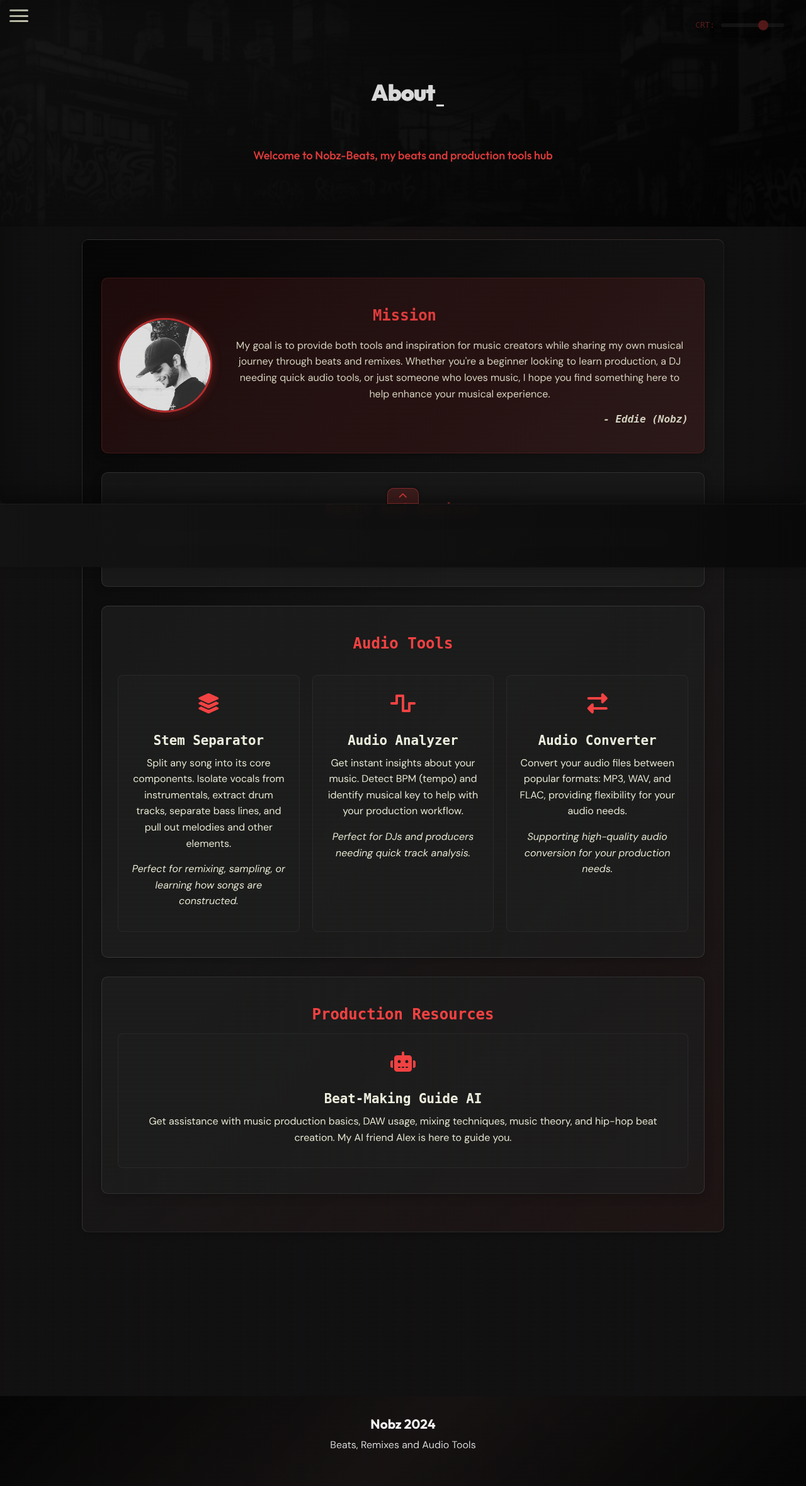
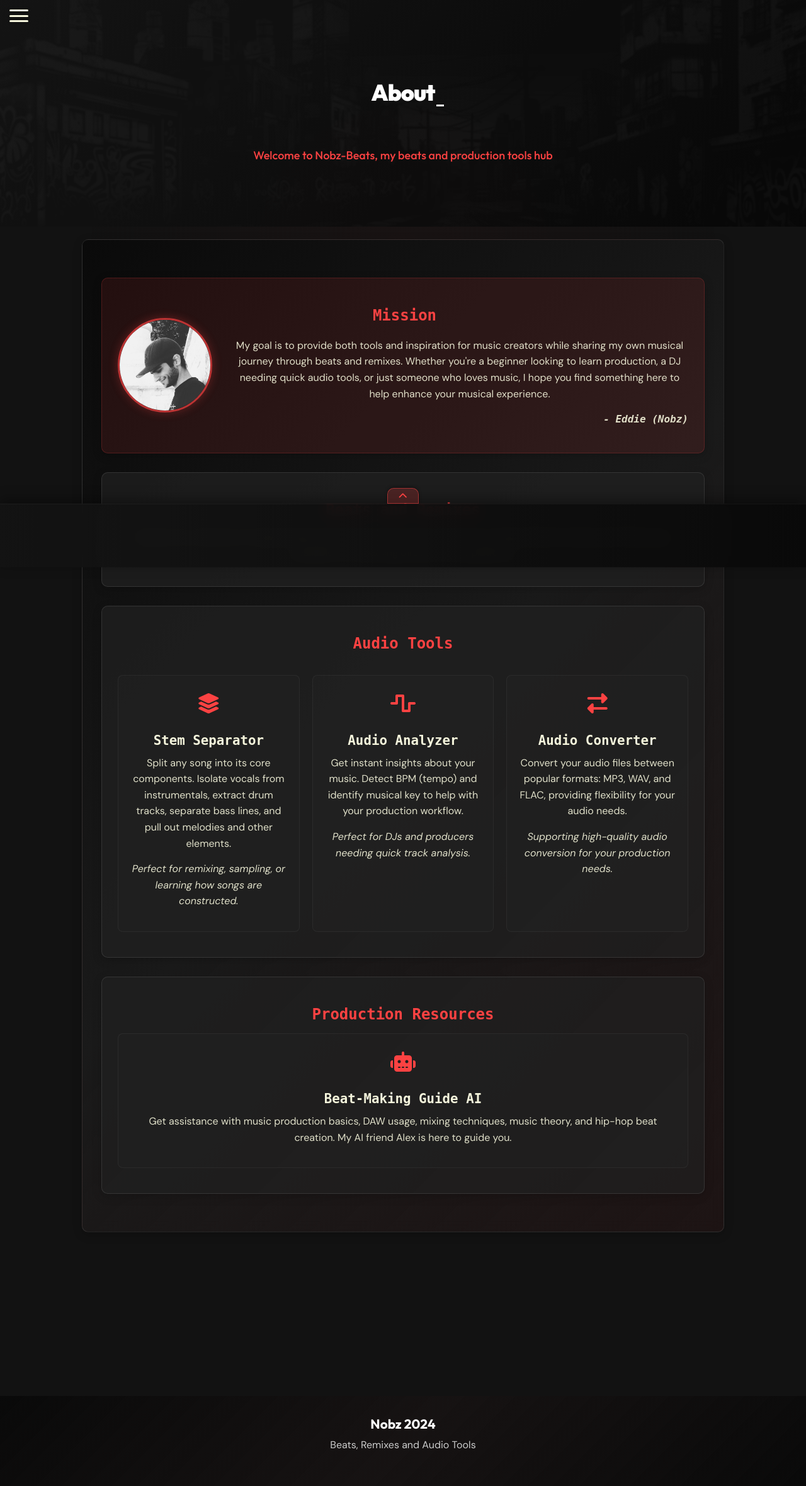
Before and after one commit to nobz226/nobz-beats-app, a Flask app: page /about in a window 1280 px wide. Shown: the whole page at 63% size. Run offline with Flask 3, Linux system fonts and the light colour scheme; parts of the project's set-up code (start-up, migrations or seed data) failed here and were passed over.

Commit message:
disabled CRT effect

```diff
--- a/static/css/crt-effect.css
+++ b/static/css/crt-effect.css
@@ -1,6 +1,6 @@
 /* CRT Effect CSS */
 :root {
-  --crt-intensity: 2; /* Default intensity value */
+  --crt-intensity: 0.5; /* Default intensity value */
   --crt-brightness: 1.08; /* Brightness compensation */
 }
 
--- a/templates/base.html
+++ b/templates/base.html
@@ -20,7 +20,7 @@
     <link rel="stylesheet" href="{{ url_for('static', filename='css/analyzer.css') }}">
     <link rel="stylesheet" href="{{ url_for('static', filename='css/separator.css') }}">
     <link rel="stylesheet" href="{{ url_for('static', filename='css/youtube.css') }}">
-    <link rel="stylesheet" href="{{ url_for('static', filename='css/crt-effect.css') }}">
+    <!-- <link rel="stylesheet" href="{{ url_for('static', filename='css/crt-effect.css') }}"> -->
     <link rel="stylesheet" href="{{ url_for('static', filename='css/gradients.css') }}">
     <link rel="stylesheet" href="https://cdnjs.cloudflare.com/ajax/libs/font-awesome/6.4.0/css/all.min.css">
 
@@ -526,7 +526,7 @@
     </script>
 
     <!-- CRT Effect JavaScript -->
-    <script src="{{ url_for('static', filename='js/crt-effect.js') }}"></script>
+    <!-- <script src="{{ url_for('static', filename='js/crt-effect.js') }}"></script> -->
 
     {% block extra_js %}{% endblock %}
 </body>
```
Also changed, not shown: instance/music.db.
